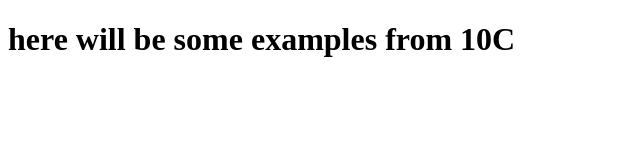
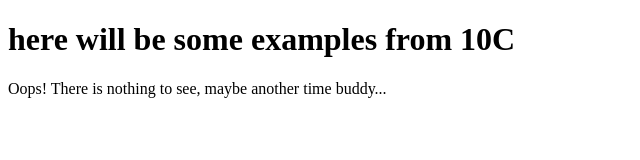
Before and after one commit to Ulariko/PortfolioProjecto, a plain HTML site: page 10C_EXPRM.html in a window 1280 px wide. Shown: the whole page, without its empty margins (0-640 px from the left). Drawn offline with Linux system fonts and the light colour scheme.

Commit message:
Update 10C_EXPRM.html

```diff
--- a/10C_EXPRM.html
+++ b/10C_EXPRM.html
@@ -10,3 +10,8 @@
   <h1>
     here will be some examples from 10C
   </h1>
+  <p>
+    Oops! There is nothing to see, maybe another time buddy...
+  </p>
+  </body>
+</html>
```
